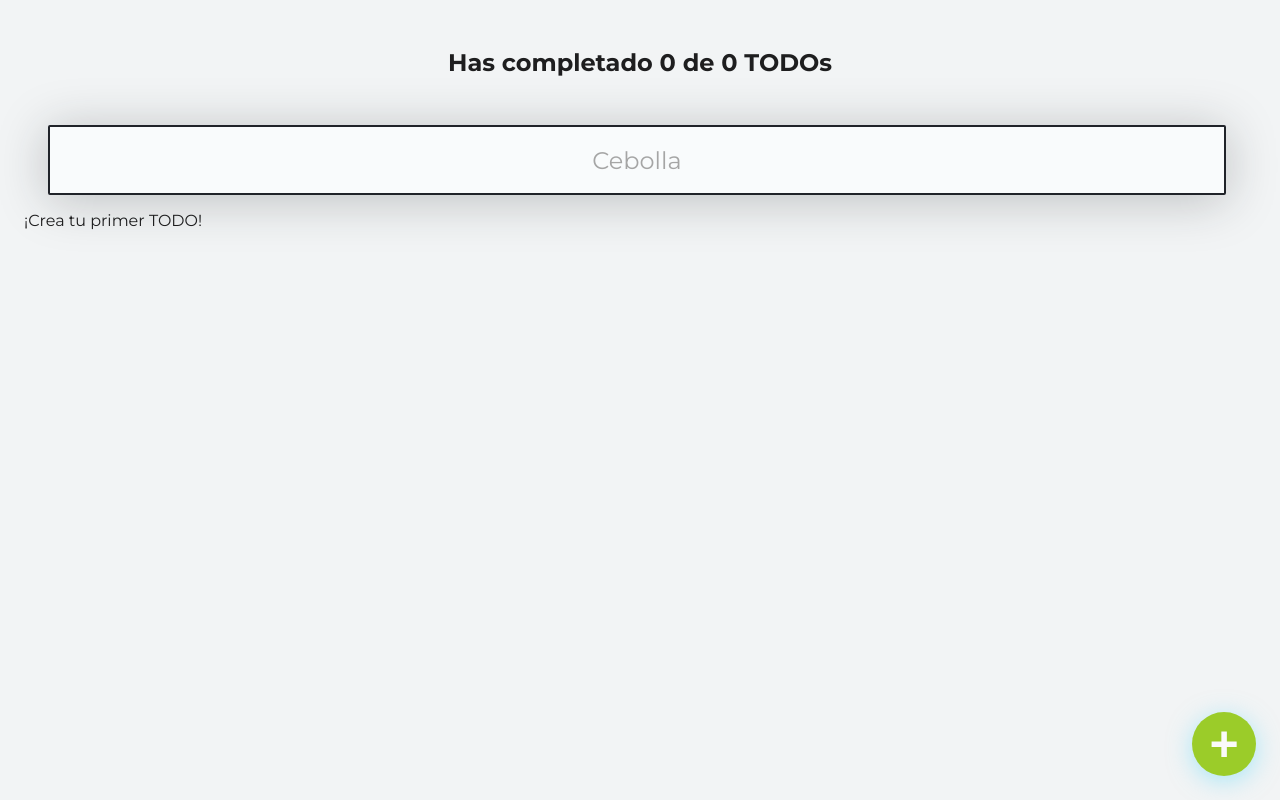
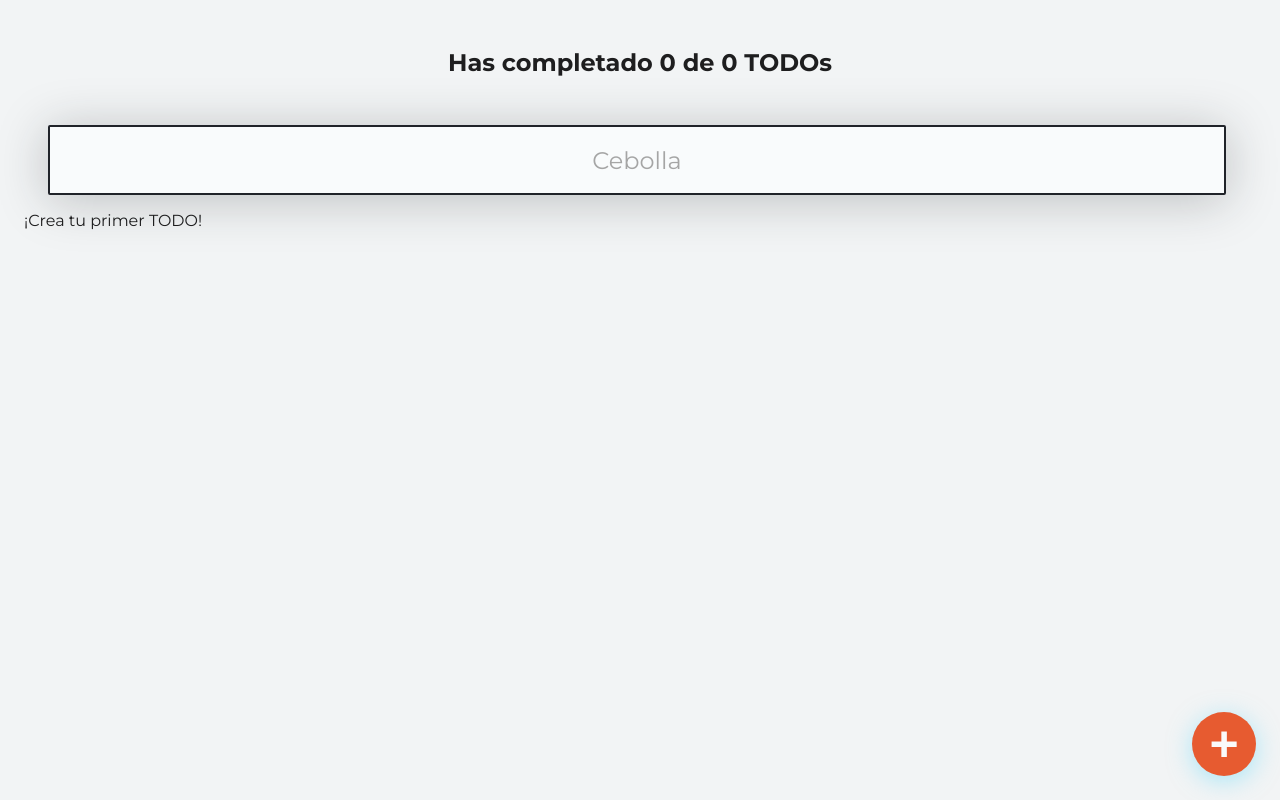
Before and after one commit to marialbert/test-react3, a React app: page / in a window 1280 px wide. Built offline with nearby package versions, Linux system fonts and the light colour scheme.

Commit message:
test 21 percyy

```diff
--- a/src/CreateTodoButton/CreateTodoButton.css
+++ b/src/CreateTodoButton/CreateTodoButton.css
@@ -1,5 +1,5 @@
 .CreateTodoButton {
-  background-color: #9bcc29;
+  background-color: #e75b30;
   box-shadow: 0px 5px 25px rgba(97, 218, 250, 0.5);
   border: none;
   border-radius: 50%;
```
